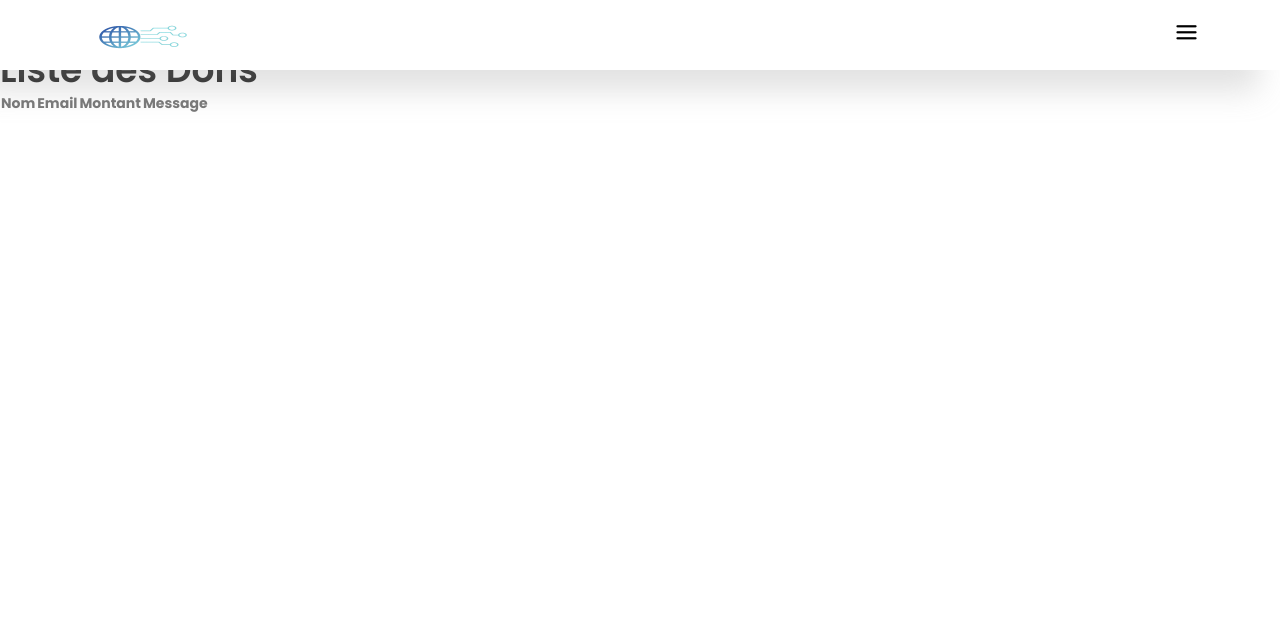
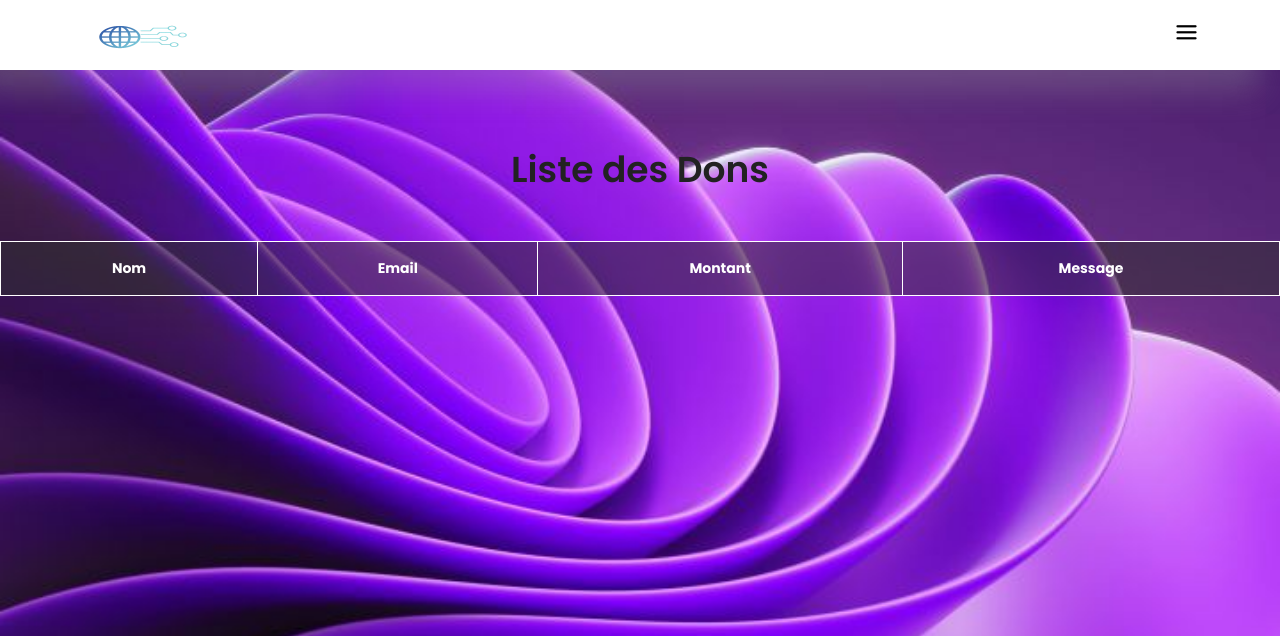
Before and after one commit to ggwendall/Techaide, a Flask app: page /donate_list in a window 1280 px wide. Shown: the top 636 px of the page. Run offline with Flask 3, Linux system fonts and the light colour scheme; data that the repository does not hold is empty; some libraries are stand-ins or nearby versions.

Commit message:
Add files via upload

```diff
--- a/static/css/main.css
+++ b/static/css/main.css
@@ -2594,6 +2594,65 @@ nav a:hover {
     margin-top: 30px
 }
 
+/* Réutilisation de certains styles existants */
+.donate-list {
+    background: url('/static/img/header-bg.jpg') no-repeat center center fixed;
+    -webkit-background-size: cover;
+    -moz-background-size: cover;
+    -o-background-size: cover;
+    background-size: cover;
+    padding: 100px 0; /* Ajustez la valeur de padding selon vos préférences */
+    color: #fff;
+}
+
+.donate-list h1 {
+    margin-bottom: 50px; /* Ajustez la valeur selon vos préférences */
+    text-align: center;
+}
+
+.donate-list table {
+    width: 100%;
+    border-collapse: collapse;
+    margin-top: 30px;
+    background-color: rgba(0, 0, 0, 0.5); /* Utilisez une couleur semi-transparente pour améliorer la lisibilité du texte */
+}
+
+.donate-list .overlay-bg {
+    opacity: .9;
+    background-color: #000
+}
+
+.donate-list th, .donate-list td {
+    padding: 15px;
+    text-align: center;
+    border: 1px solid #fff; /* Utilisez une couleur contrastante pour les bordures */
+}
+
+.donate-list th {
+    background-color: rgba(255, 255, 255, 0.1); /* Utilisez une couleur semi-transparente pour le fond de l'en-tête */
+    font-weight: bold;
+}
+
+/* Styles spécifiques pour la page submit_donation */
+.submit-donation-page {
+    background-color: #f7f7f7;
+    padding: 50px 0;
+}
+
+.submit-donation-page h2 {
+    color: #333;
+    font-size: 24px;
+    margin-bottom: 20px;
+}
+
+.submit-donation-page p {
+    color: #666;
+    font-size: 16px;
+    margin-bottom: 30px;
+}
+
+
+
 .footer-area {
     background-color: #fff;
     color: #222;
```
Also changed, not shown: static/css/submit-donation.css (added, +75 -0 lines).
